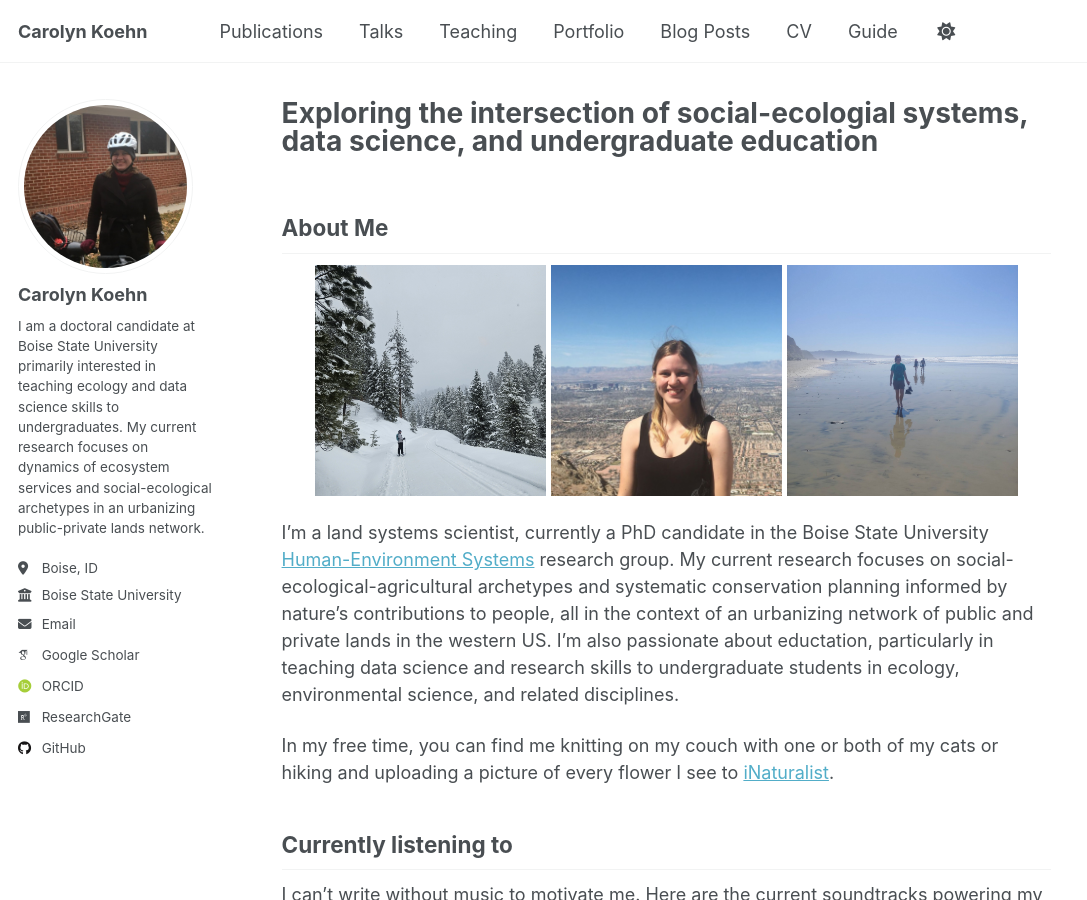
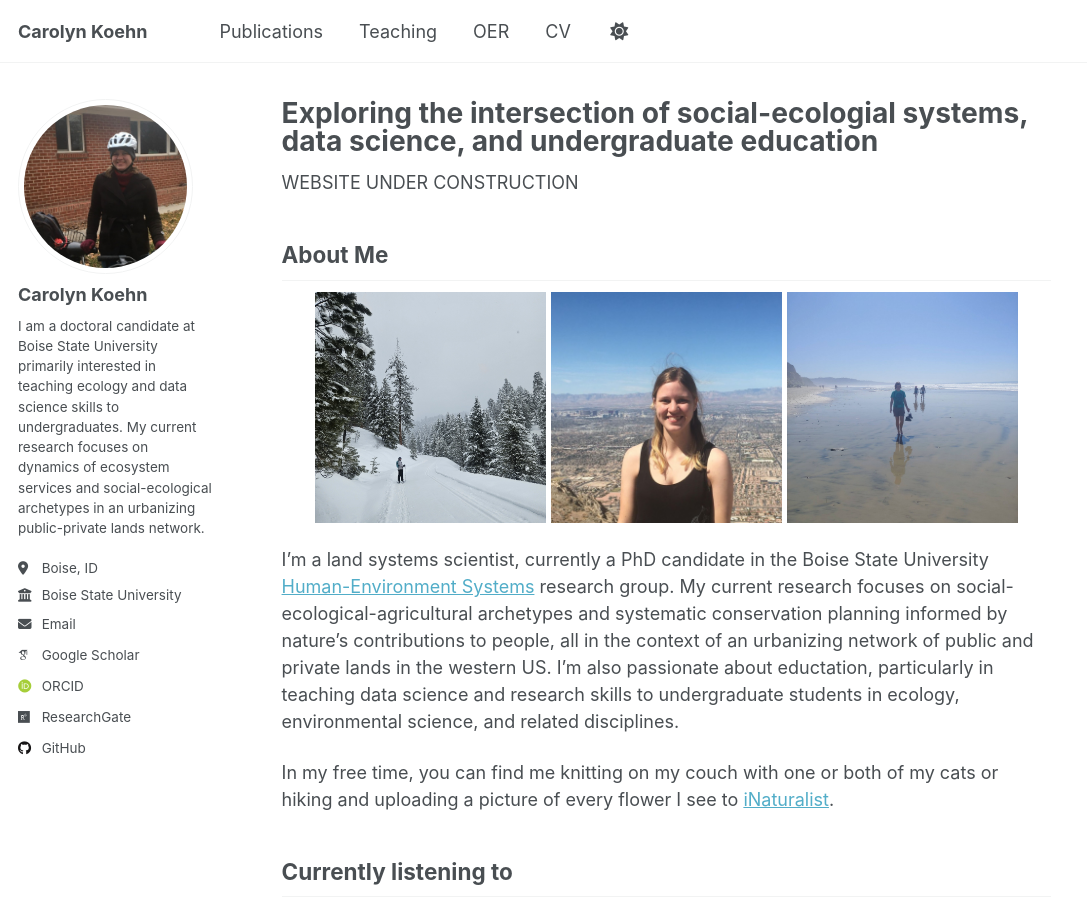
Before and after one commit to CarolynKoehn/CarolynKoehn.github.io, a Jekyll site: the page built from _pages/about.md, in a window 1280 px wide and 900 px high. Shown: the whole window, without its empty margins (0-1087 px from the left). Built offline with Jekyll 4.4.1, drawn with Linux system fonts in a browser that asks for light colours; some web fonts are replaced.

```diff
--- a/_data/navigation.yml
+++ b/_data/navigation.yml
@@ -11,23 +11,14 @@ main:
   - title: "Publications"
     url: /publications/
 
-  - title: "Talks"
-    url: /talks/
-
   - title: "Teaching"
     url: /teaching/
 
-  - title: "Portfolio"
+  - title: "OER"
     url: /portfolio/
 
-  - title: "Blog Posts"
-    url: /year-archive/
+  # - title: "CV"
+  #   url: /cv/
 
   - title: "CV"
-    url: /cv/
-
-  # - title: "CV"
-  #   url: /cv-json/
-
-  - title: "Guide"
-    url: /markdown/
+    url: /cv-json/
--- a/_pages/about.md
+++ b/_pages/about.md
@@ -6,6 +6,8 @@ redirect_from:
   - /about/
   - /about.html
 ---
+
+WEBSITE UNDER CONSTRUCTION
 
 About Me
 -----
```
